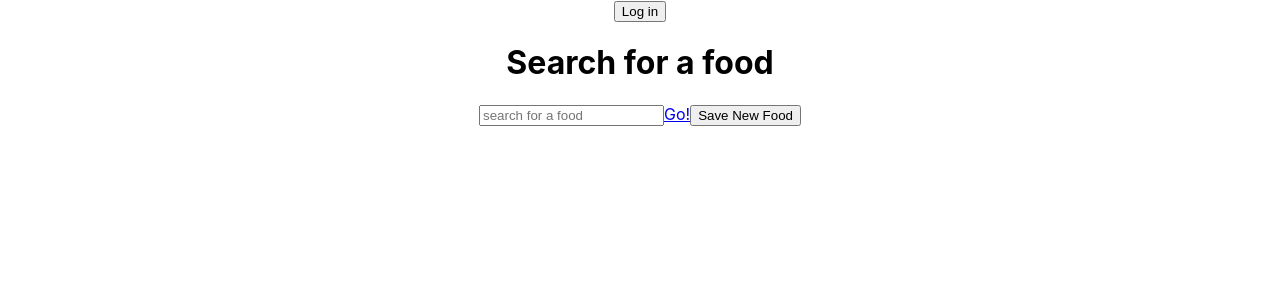
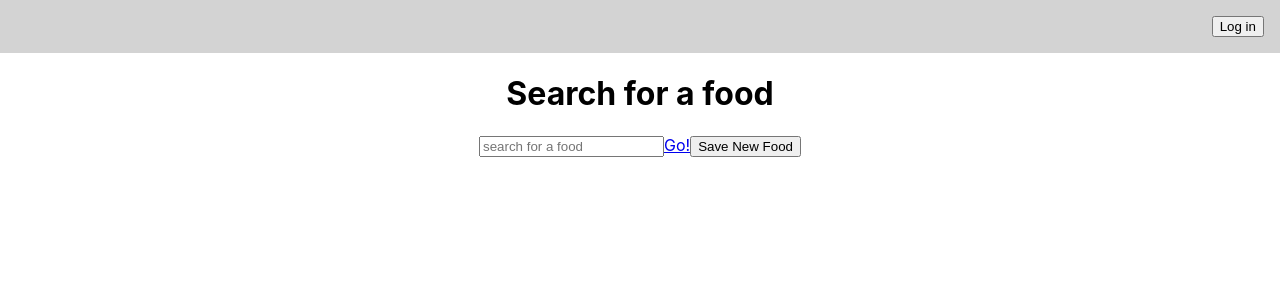
Before and after one commit to super8989/React_router_patterns, a React (Create React App) app: page / in a window 1280 px wide. Shown: the top 300 px of the page. Built offline with nearby package versions, Linux system fonts and the light colour scheme.

Commit message:
withRouter Higher Order Component demo

```diff
--- /dev/null
+++ b/src/Navbar.css
@@ -0,0 +1,6 @@
+.Navbar {
+	display: flex;
+	justify-content: flex-end;
+	background: lightgrey;
+	padding: 1rem;
+}
--- a/src/Navbar.js
+++ b/src/Navbar.js
@@ -1,4 +1,6 @@
 import React, { Component } from "react";
+import { withRouter } from "react-router-dom";
+import "./Navbar.css";
 
 class Navbar extends Component {
 	constructor(props) {
@@ -13,11 +15,11 @@ class Navbar extends Component {
 
 	render() {
 		return (
-			<div>
+			<div className='Navbar'>
 				<button onClick={this.handleLogin}>Log in</button>
 			</div>
 		);
 	}
 }
 
-export default Navbar;
+export default withRouter(Navbar);
```
